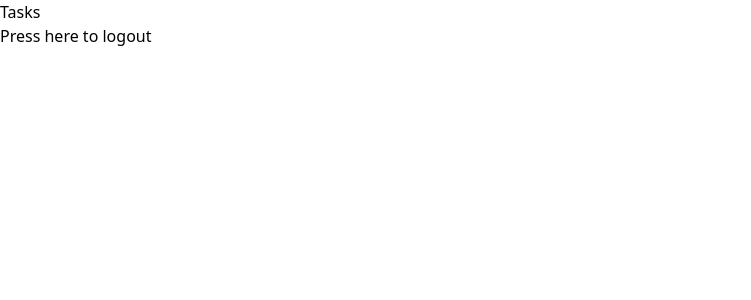
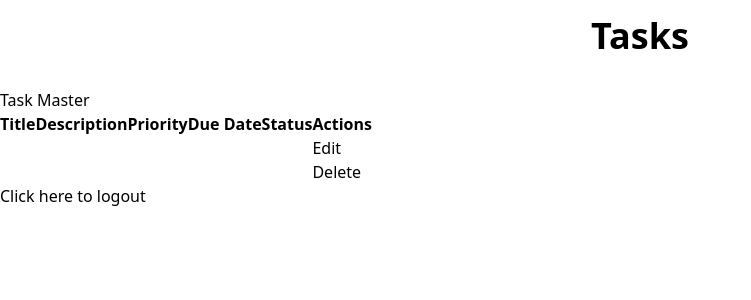
Before and after one commit to Sahar-53/Final-Project, a Flask app: page /dashboard in a window 1280 px wide. Shown: the top 300 px of the page, without its empty margins (0-751 px from the left). Run offline with Flask 3, Linux system fonts and the light colour scheme; a user stored in the database is signed in.

Commit message:
Dashboard html template complete

```diff
--- a/templates/dashboard.html
+++ b/templates/dashboard.html
@@ -1,6 +1,44 @@
 {% extends "base.html" %}
 {% block title %}<title>Tasks</title>{% endblock %}
 {% block content %}
-<h1> Tasks </h1>
-<a href="{{url_for('login')}}"> Press here to logout</a>
+<h1 class="text-4xl font-bold text-center mt-4 mb-8"> Tasks </h1>
+
+<div class="content">
+    <h1>Task Master</h1>
+
+    <table>
+        <tr>
+            <th>Title</th>
+            <th>Description</th>
+            <th>Priority</th>
+            <th>Due Date</th>
+            <th>Status</th>
+            <th>Actions</th>
+
+        </tr>
+
+        <tr>
+            <td></td>
+            <td></td>
+            <td></td>
+            <td></td>
+            <td></td>
+            <td>
+                <a href="">Edit</a>
+                <br>
+                <a href="">Delete</a>
+            </td>
+        </tr>
+
+    </table>
+
+
+
+
+
+</div>
+
+
+
+<a href="{{url_for('login')}}"> Click here to logout</a>
 {% endblock %}
```
